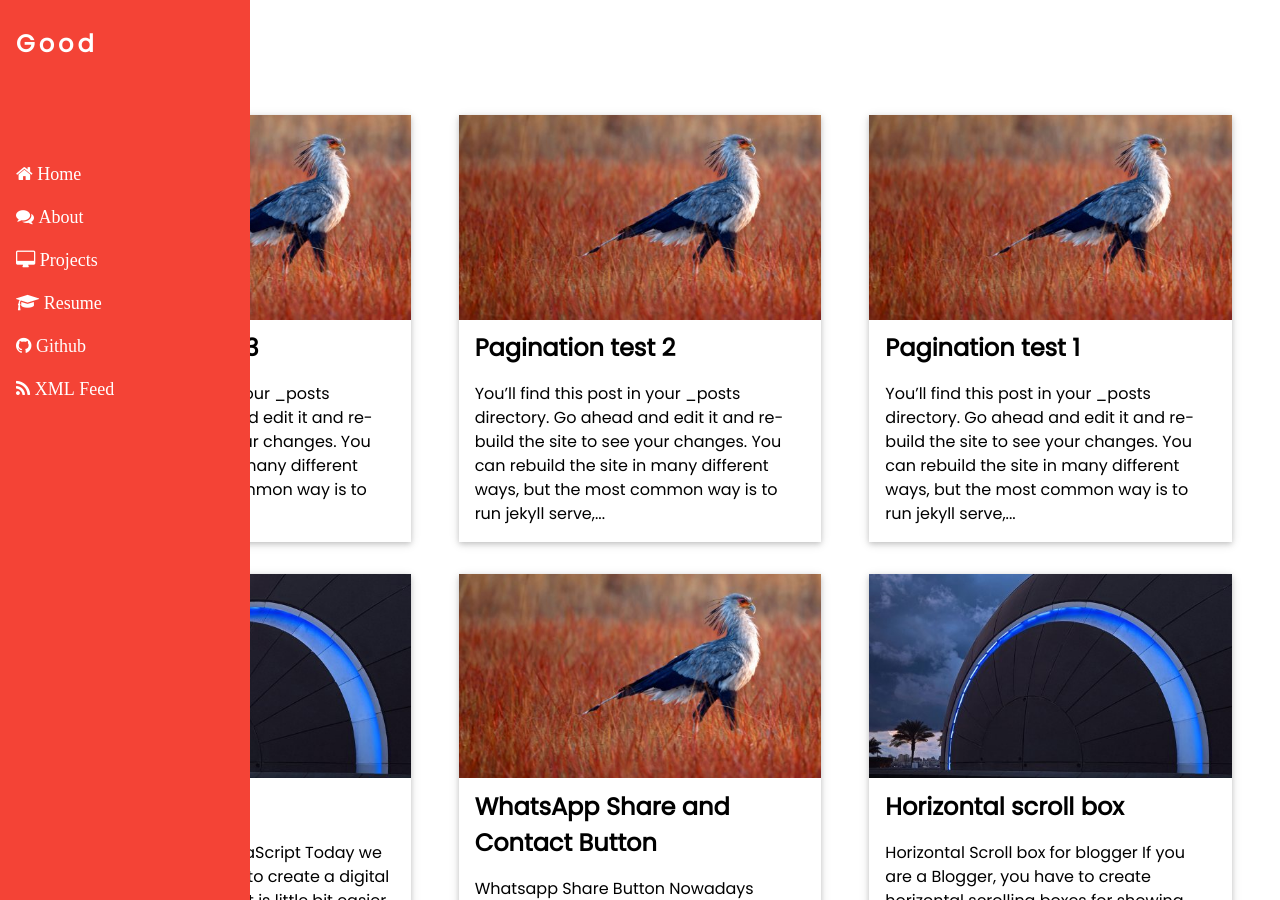
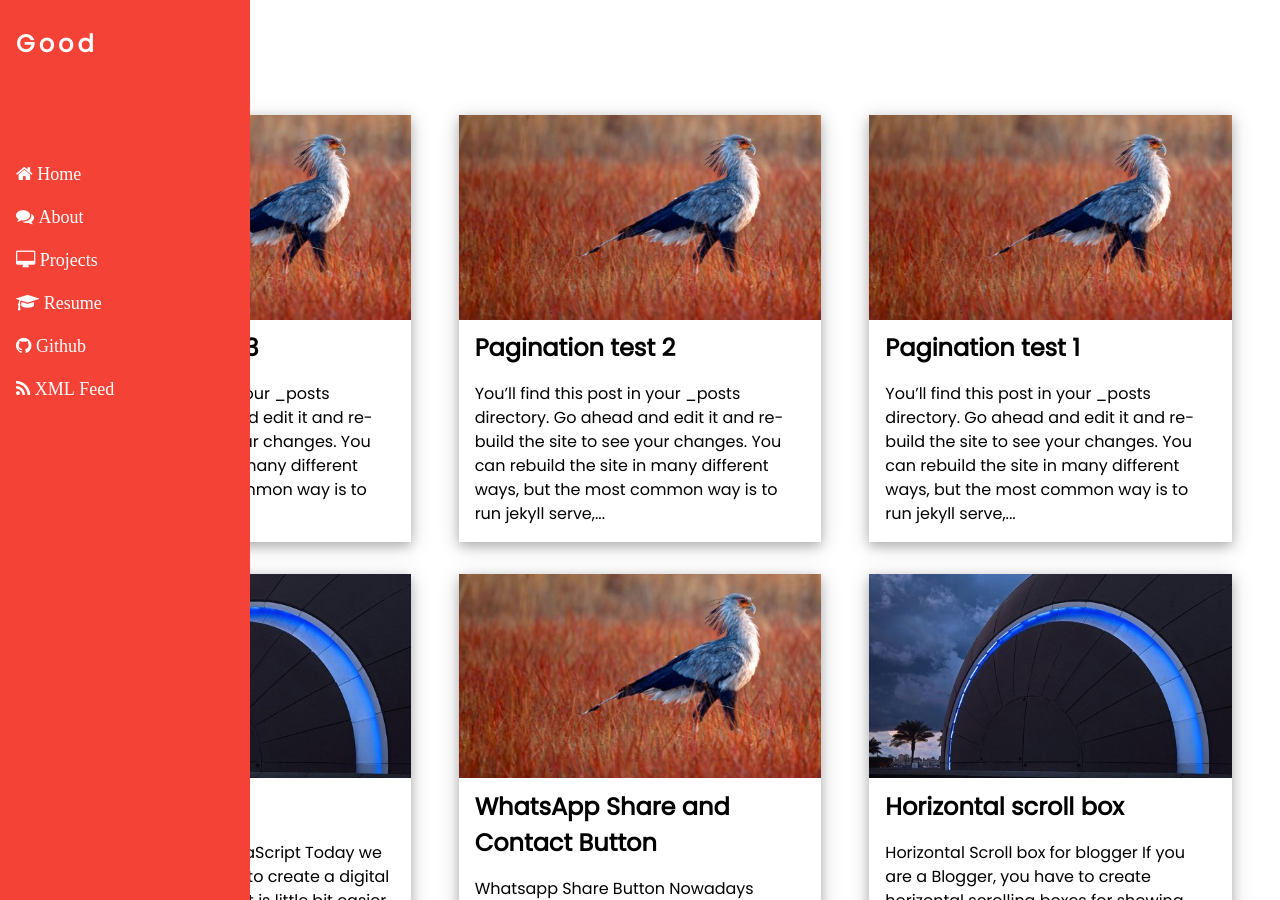
Before and after one commit to chipprogrammers/Good, a Jekyll site: the page built from blog.html, in a window 1280 px wide and 900 px high. Built offline with Jekyll 4.4.1, drawn with Linux system fonts in a browser that asks for light colours; comment, search, counter and statistics services are not loaded.

Commit message:
Update blog.html

```diff
--- a/blog.html
+++ b/blog.html
@@ -6,7 +6,7 @@
 <div class="w3-row-padding">
 {% for post in site.posts %}
 <div class="w3-third">
-   <div class="w3-card w3-margin">
+   <div class="w3-card-4 w3-margin">
        <img src="{{ site.baseurl }}{{ post.img }}" style="width:100%">
        <div class="w3-container">
            <h3><b>{{ post.title }}</b></h3>
```
